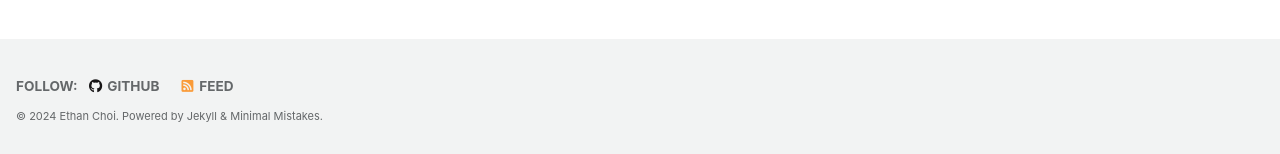
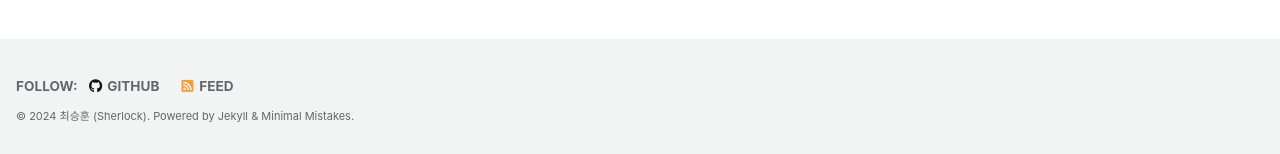
Before and after one commit to valueinvestment/valueinvestment.github.io, a Jekyll site: the page built from index.html, in a window 1280 px wide and 930 px high. Shown: the part 773-927 px from the top of the window. Built offline with Jekyll 4.4.1, drawn with Linux system fonts in a browser that asks for light colours; cached includes are drawn as plain includes; the list of posts is cut into pages by our own code.

Commit message:
Fix: 이름 변경

```diff
--- a/_config.yml
+++ b/_config.yml
@@ -19,7 +19,7 @@ locale: "en-US"
 title: "Make it fun!!!"
 title_separator: "-"
 subtitle: # site tagline that appears below site title in masthead
-name: "Ethan Choi"
+name: "최승훈 (Sherlock)"
 description: "쉬운 전달을 목표로 개발합니다"
 url: "https://valueinvestment.github.io"
 baseurl: # the subpath of your site, e.g. "/blog"
@@ -78,7 +78,6 @@ analytics:
     tracking_id: "G-XCFM89VNWY"
     anonymize_ip: # true, false (default)
 
-
 # Site Author
 author:
   name: "Ethan Choi"
@@ -125,7 +124,6 @@ footer:
 #      icon: "fab fa-fw fa-instagram"
 #      # url:
 
-
 # Reading Files
 include:
   - .htaccess
@@ -138,9 +136,9 @@ exclude:
   - .bundle
   - .jekyll-assets-cache
   - .sass-cache
-#  - assets/js/plugins
+  #  - assets/js/plugins
   - assets/js/_main.js
-#  - assets/js/vendor
+  #  - assets/js/vendor
   - Capfile
   - CHANGELOG
   - config
@@ -163,14 +161,12 @@ keep_files:
 encoding: "utf-8"
 markdown_ext: "markdown,mkdown,mkdn,mkd,md"
 
-
 # Conversion
 markdown: kramdown
 highlighter: rouge
 lsi: false
 excerpt_separator: "\n\n"
 incremental: false
-
 
 # Markdown Processing
 kramdown:
@@ -183,19 +179,16 @@ kramdown:
   smart_quotes: lsquo,rsquo,ldquo,rdquo
   enable_coderay: false
 
-
 # Sass/SCSS
 sass:
   sass_dir: _sass
   style: compressed # https://sass-lang.com/documentation/file.SASS_REFERENCE.html#output_style
-
 
 # Outputting
 permalink: /:categories/:title/
 paginate: 5 # amount of posts to show
 paginate_path: /page:num/
 timezone: Asia/Seoul
-
 
 # Plugins (previously gems:)
 plugins:
@@ -212,7 +205,6 @@ whitelist:
   - jekyll-gist
   - jekyll-feed
   - jekyll-include-cache
-
 
 # Archives
 #  Type
@@ -242,14 +234,12 @@ tag_archive:
 #     category: /categories/:name/
 #     tag: /tags/:name/
 
-
 # HTML Compression
 # - https://jch.penibelst.de/
 compress_html:
   clippings: all
   ignore:
     envs: development
-
 
 # Defaults
 defaults:
```
